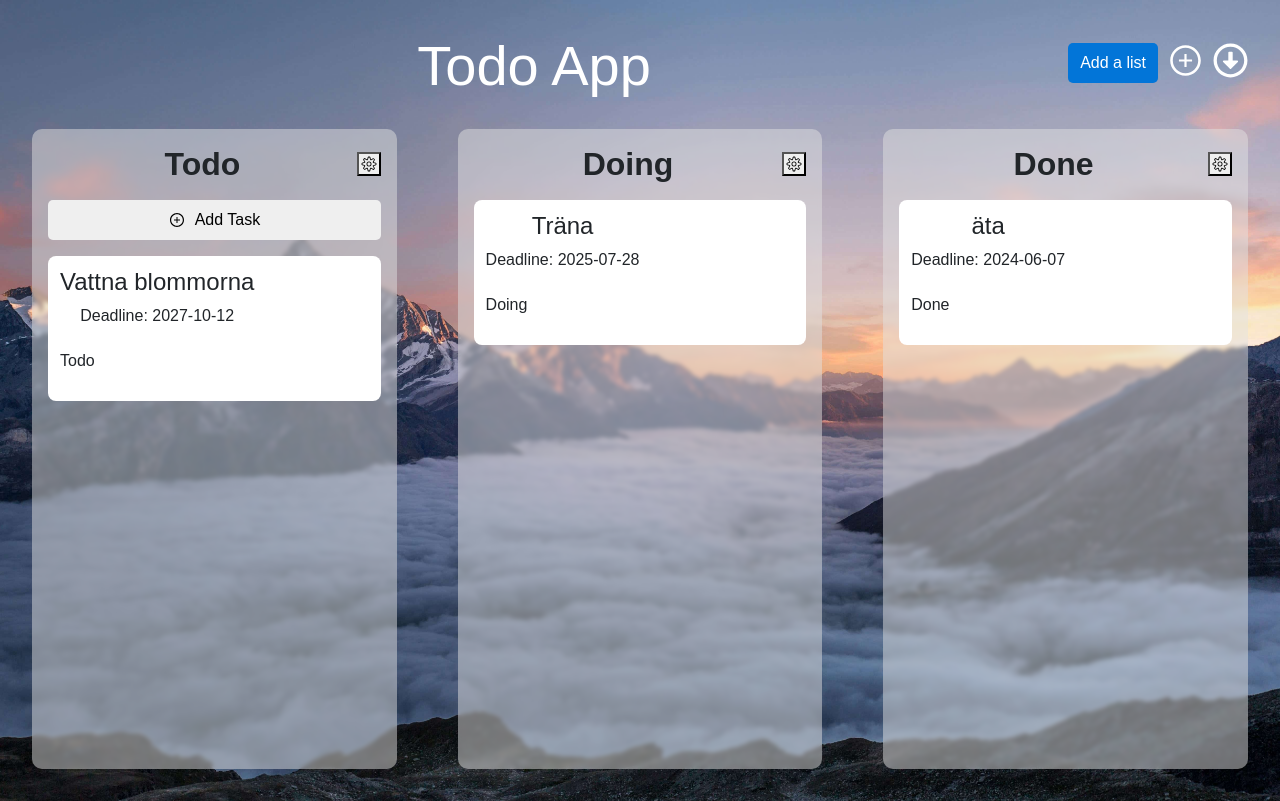
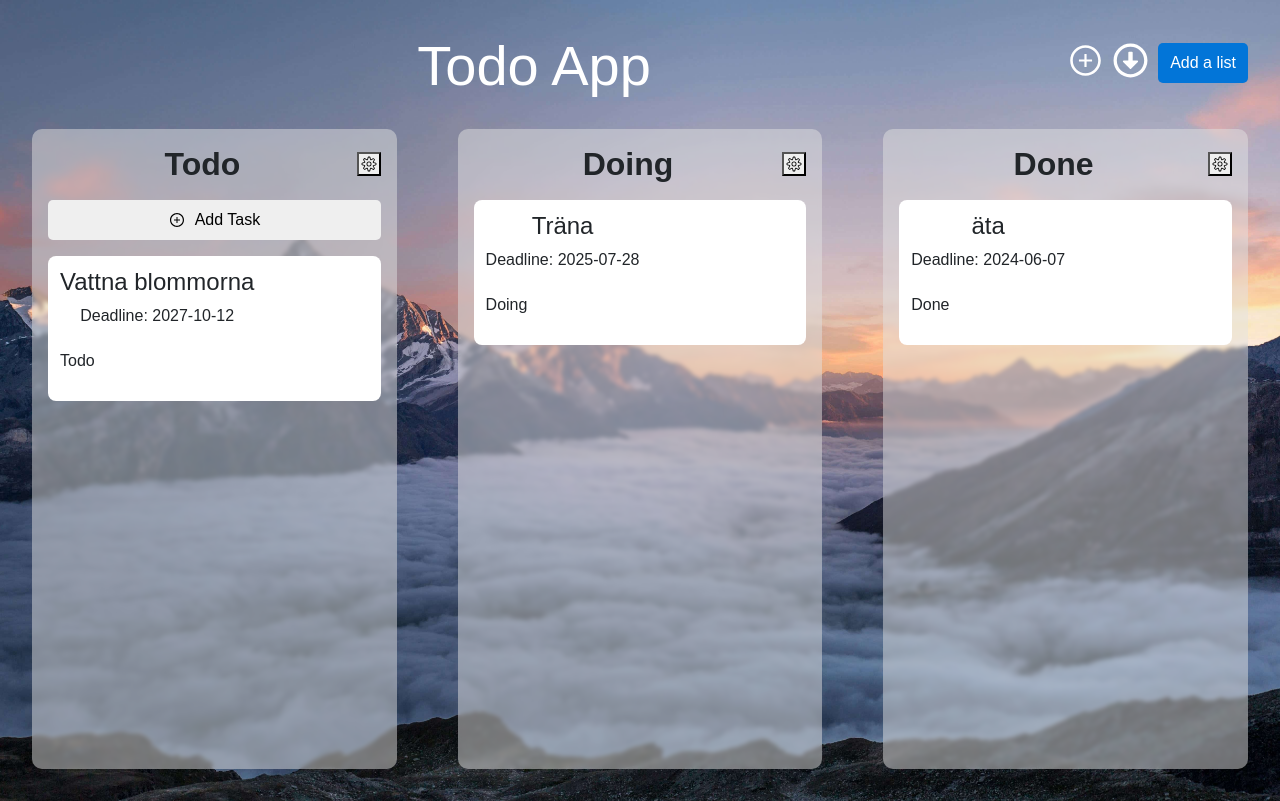
Before and after one commit to OscarDonald/Todo-App-Grupprojekt, a React (Vite) app: page / in a window 1280 px wide. Built offline with nearby package versions, Linux system fonts and the light colour scheme.

Commit message:
moved the button ot right

```diff
--- a/src/components/Header/Header.jsx
+++ b/src/components/Header/Header.jsx
@@ -28,9 +28,7 @@ export default function Header() {
             <div className={styles.header__nav__container}>
                 <nav className={styles.header__nav}>
                     <ul className={styles.header__ul}>
-                        <button className={styles.add__column__button} onClick={() => dispatch(addColumn())}>
-                        Add a list
-                    </button>
+
                         <li
                             className={styles.header__li}
                             onClick={() => handleClick('add')}
@@ -43,6 +41,9 @@ export default function Header() {
                         >
                             <FaRegArrowAltCircleDown className={`${styles.header__icons} ${styles.arrow}`}  style={{rotate: mode === 'profile' && isOpen ? '90deg' : '0deg'}}/>
                         </li>
+                        <button className={styles.add__column__button} onClick={() => dispatch(addColumn())}>
+                        Add a list
+                    </button>
                     </ul>
                 </nav>
                 {isOpen && <Dropdown mode={mode}/>}
```
